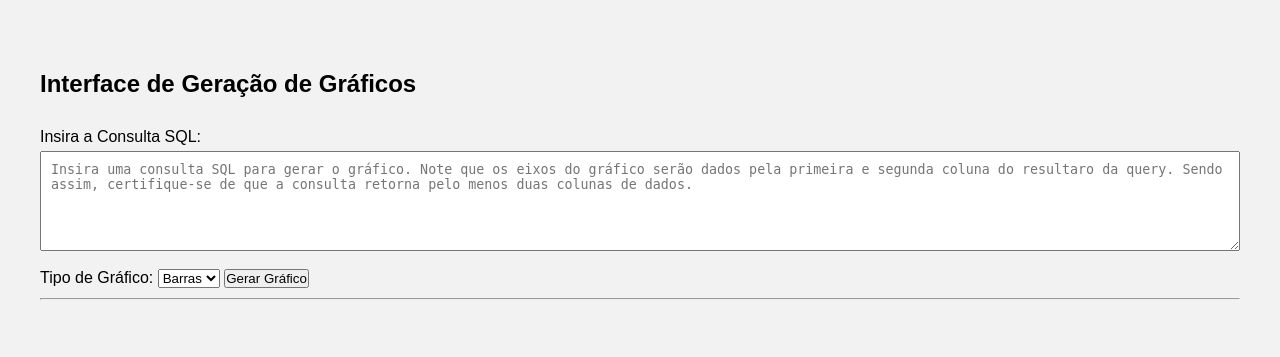
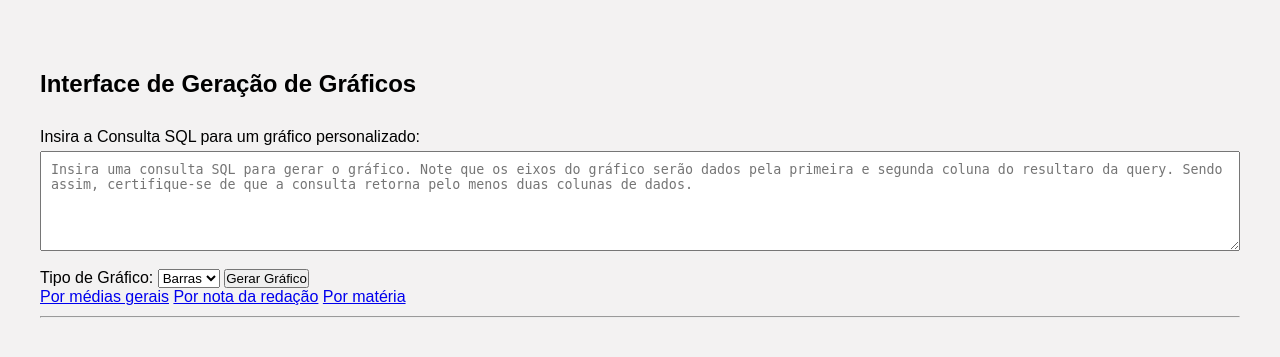
Before and after one commit to LeticiaRosa05/Enem-mais, a Flask app: page /graphs in a window 1280 px wide. Shown: the part 130-487 px from the top of the page. Run offline with Flask 3, Linux system fonts and the light colour scheme; some libraries are stand-ins or nearby versions.

Commit message:
Reformulação da label; Adição de 3 botões de gráficos estáticos que poderão ser filtrados

```diff
--- a/templates/graphics_interface.html
+++ b/templates/graphics_interface.html
@@ -18,9 +18,10 @@
                 <h1>Interface de Geração de Gráficos</h1>
 
                 <form method="POST" action="/graphs">
-                    <label for="sql_query">Insira a Consulta SQL:</label>
+                    <label for="sql_query">Insira a Consulta SQL para um gráfico personalizado:</label>
                     <textarea name="sql_query" id="sql_query" placeholder="Insira uma consulta SQL para gerar o gráfico. Note que os eixos do gráfico serão dados pela primeira e segunda coluna do resultaro da query. Sendo assim, certifique-se de que a consulta retorna pelo menos duas colunas de dados." required></textarea><br>
 
+                    <div class="row_div">
                         <div>
                             <label for="tipo_grafico">Tipo de Gráfico:</label>
                             <select name="tipo_grafico" id="tipo_grafico">
@@ -28,6 +29,12 @@
                                 <option value="line">Linhas</option>
                             </select>
                             <button type="submit">Gerar Gráfico</button>
+                        </div>
+                        <div class="button_row">
+                            <a href="/average" class="button-style">Por médias gerais</a>
+                            <a href="/essay" class="button-style">Por nota da redação</a>
+                            <a href="/subject" class="button-style">Por matéria</a>
+                        </div>
                     </div>
                 </form>
                 <hr>
```
Lines whose indentation alone changed are shown as unchanged.
